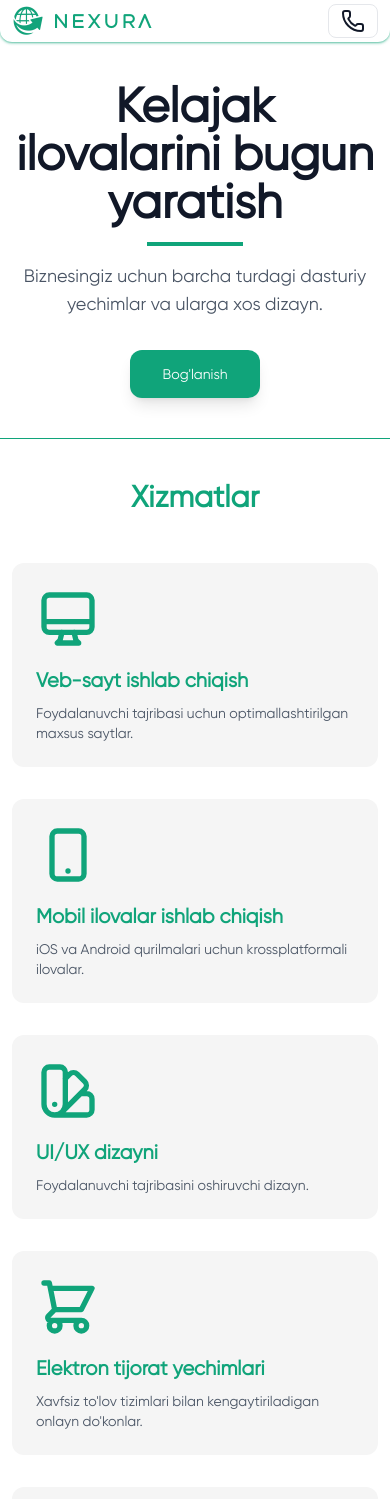
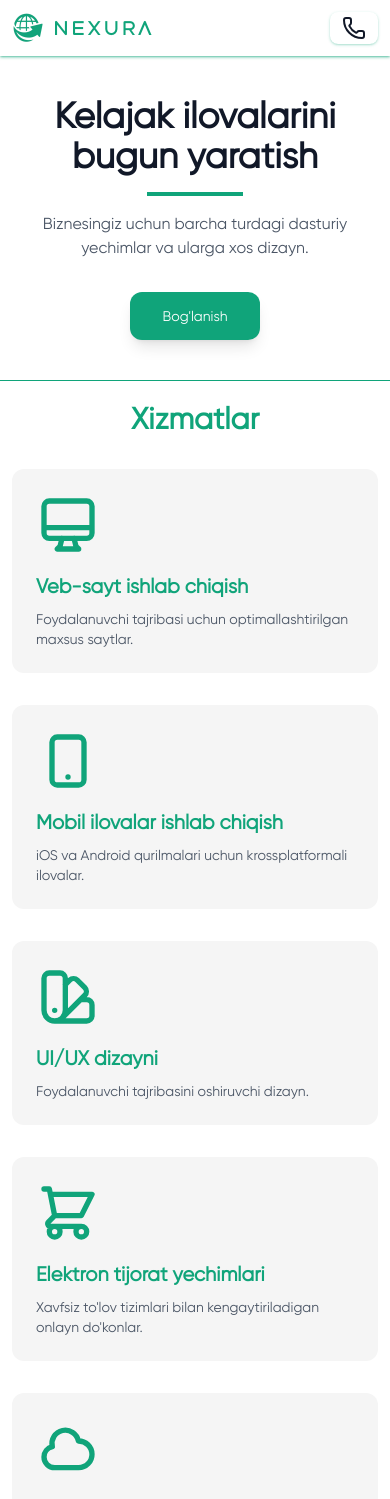
Before and after one commit to nexura-uz/website, a Next.js app: page / in a window 390 px wide. Shown: the top 1499 px of the page. Built offline with nearby package versions, Linux system fonts and the light colour scheme.

Commit message:
nav changed

```diff
--- a/src/app/layout.tsx
+++ b/src/app/layout.tsx
@@ -6,7 +6,7 @@ import logo_img from "@/app/logo.png";
 import Link from "next/link";
 import { MapPinIcon, PhoneIcon } from "lucide-react";
 import { phone_number } from "@/utils/constants";
-import { InstagramSvgIcon, TelegramSvgIcon, YoutubeSvgIcon } from "@/components/svg-icons";
+import { InstagramSvgIcon, YoutubeSvgIcon } from "@/components/svg-icons";
 
 
 export const metadata: Metadata = {
@@ -22,7 +22,8 @@ export default function RootLayout({
   return (
     <html lang="uz">
       <body className={`min-h-screen flex flex-col justify-between text-black ${gilroy.className}`}>
-        <nav className="sticky top-0 lg:top-2 z-50 py-1 lg:rounded-t-xl rounded-b-xl shadow-sm shadow-primary/60 flex items-center justify-between container w-full mx-auto z-20 bg-white">
+        <nav className="sticky shadow-sm shadow-primary/60 w-full z-20 bg-white">
+          <div className="py-3 w-full flex items-center justify-between container mx-auto">
             <Link href="/" className={`flex items-center text-xl text-primary px-3  ${havelock.className}`}>
               <Image
                 src={logo_img}
@@ -35,10 +36,11 @@ export default function RootLayout({
             </Link>
 
             <div className="flex gap-3 items-center justify-end px-3">
-            <Link target="_blank" href={`tel:${phone_number}`} className="hover:text-primary flex items-center gap-3 border border-gray-200 px-3 py-1 rounded-lg">
+              <Link target="_blank" href={`tel:${phone_number}`} className="hover:text-primary flex items-center gap-3 shadow shadow-primary/30 px-3 py-1 rounded-lg">
                 <PhoneIcon className="w-6 h-6" />
                 <span className={`hidden lg:block text-lg font-bold`}>(93) 975 6883</span>
               </Link>
+            </div>
           </div>
         </nav>
 
@@ -62,13 +64,13 @@ export default function RootLayout({
               </p>
 
               <div className="flex gap-3 pt-2 mt-5 lg:mt-10">
-                <Link href="" target="_blank">
+                <Link href="https://www.instagram.com/nexura_uz/" target="_blank">
                   <InstagramSvgIcon className="w-8 h-8" />
                 </Link>
-                <Link href="" target="_blank">
+                {/* <Link href="" target="_blank">
                   <TelegramSvgIcon className="w-8 h-8" />
-                </Link>
-                <Link href="" target="_blank">
+                </Link> */}
+                <Link href="https://www.youtube.com/@nexura_uz" target="_blank">
                   <YoutubeSvgIcon className="w-8 h-8" />
                 </Link>
               </div>
--- a/src/app/page.tsx
+++ b/src/app/page.tsx
@@ -8,10 +8,10 @@ export default function Page() {
     <div>
       <section className="flex items-center justify-center w-full min-h-[40vw] px-3 lg:px-0 py-10">
         <div>
-          <h1 className="text-5xl font-bold text-center">Kelajak ilovalarini bugun yaratish</h1>
+          <h1 className="text-4xl lg:text-5xl font-bold text-center">Kelajak ilovalarini bugun yaratish</h1>
           <div className="w-24 h-1 mx-auto bg-primary my-4"></div>
 
-          <p className="text-lg text-gray max-w-2xl mx-auto text-center">
+          <p className="lg:text-lg text-gray max-w-2xl mx-auto text-center">
             Biznesingiz uchun barcha turdagi dasturiy yechimlar va ularga xos dizayn.
           </p>
 
@@ -40,10 +40,10 @@ export default function Page() {
         </div>
       </section>
 
-      <section className="py-10 text-primary border-t border-primary">
+      <section className="py-5 lg:py-10 text-primary border-t border-primary">
         <div className="container mx-auto px-3 lg:px-0">
-          <h2 className="text-3xl font-bold text-center mb-12">Xizmatlar</h2>
-          <div className="grid md:grid-cols-2 lg:grid-cols-3 gap-8 mb-12">
+          <h2 className="text-3xl font-bold text-center mb-8 lg:mb-12">Xizmatlar</h2>
+          <div className="grid md:grid-cols-2 lg:grid-cols-3 gap-8 lg:mb-12">
             {services.map((service, index) => (
               <div key={index} className="bg-light-gray p-6 rounded-xl transition-all duration-300 hover:shadow-md hover:shadow-primary/60 cursor-pointer">
                 <div className="w-16 h-16 mb-4">
@@ -57,7 +57,7 @@ export default function Page() {
         </div>
       </section>
 
-      <section className="py-16 bg-background text-primary">
+      <section className="py-10 lg:py-16 bg-background text-primary">
         <div className="container mx-auto px-3">
           <h2 className="text-3xl font-bold text-center mb-12">Loyihalar</h2>
           <div className="grid md:grid-cols-2 lg:grid-cols-3 gap-8 mb-12">
--- a/src/app/portfolio/page.tsx
+++ b/src/app/portfolio/page.tsx
@@ -1,10 +1,16 @@
 import { portfolios } from "@/utils/constants";
 import Link from "next/link";
-import Image from "next/image";;
+import Image from "next/image";import { Metadata } from "next";
+;
+
+export const metadata: Metadata = {
+  title: "Nexura - Portfolio",
+  description: "Bizing loyihalar",
+};
 
 export default function Page() {
     return (
-        <section className="py-16 bg-background text-primary min-h-screen">
+        <section className="py-10 lg:py-16 bg-background text-primary min-h-screen">
             <div className="container mx-auto px-3">
                 <h2 className="text-3xl font-bold text-center mb-12">Loyihalar</h2>
                 <div className="grid md:grid-cols-2 lg:grid-cols-3 gap-8 mb-12">
```
Lines whose indentation alone changed are shown as unchanged.
